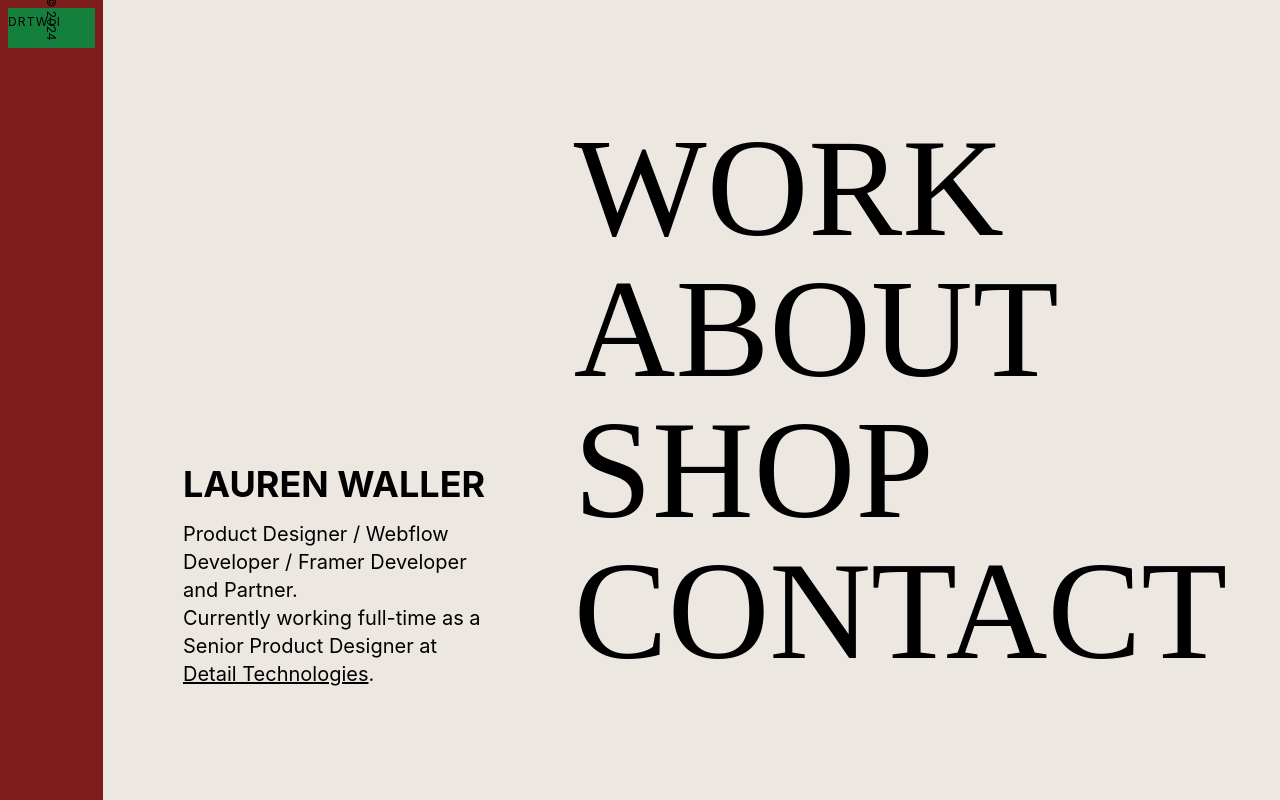
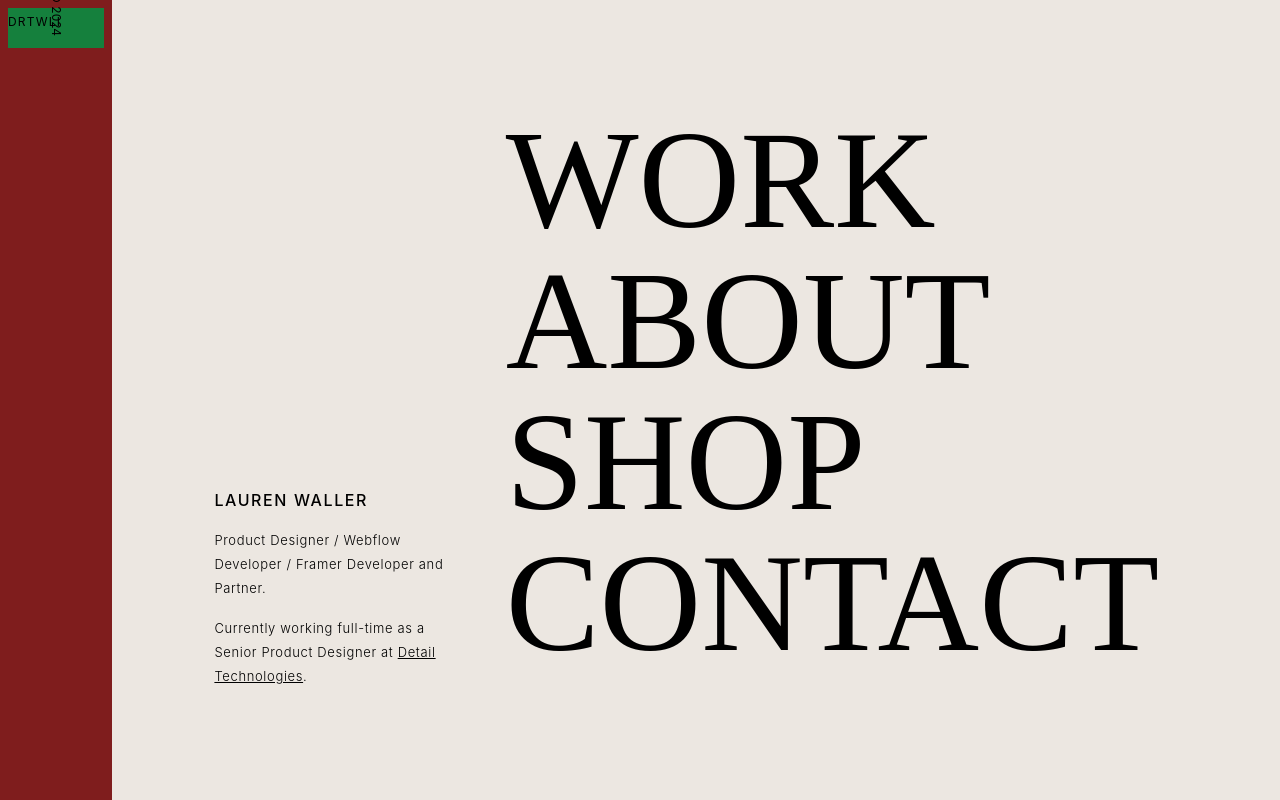
Before and after one commit to Kwasi-1/porfolio, a React (Create React App) app: page / in a window 1280 px wide. Built offline with nearby package versions, Linux system fonts and the light colour scheme.

Commit message:
add home page

```diff
--- /dev/null
+++ b/src/components/MainContent.jsx
@@ -0,0 +1,22 @@
+import React from 'react';
+
+const MainContent = () => {
+  return (
+    <div className="flex flex-col justify-end w-[25%] py-28 font-body">
+      <div className="space-y-4">
+        <h1 className="text-base font-[500] tracking-widest">LAUREN WALLER</h1>
+        <div className="text-[13px] leading-6 font-[300] tracking-wider">
+          <p className='mb-4'>
+            Product Designer / Webflow Developer / Framer Developer and Partner.
+          </p>
+          <p>
+            Currently working full-time as a Senior Product Designer at{' '}
+            <a href="#" className="underline">Detail Technologies</a>.
+          </p>
+        </div>
+      </div>
+    </div>
+  );
+};
+
+export default MainContent;
--- /dev/null
+++ b/src/components/NavigationLinks.jsx
@@ -0,0 +1,15 @@
+import React from 'react';
+import { Link } from 'react-router-dom';
+
+const NavigationLinks = () => {
+  return (
+    <div className="grid grid-cols-1 text-[11vw] font-[300] font-custom leading-[1] pl-[7%] pt-[10%]">
+      <Link to="work" className='hover:italic transform ease-in-out duration-300'>WORK</Link>
+      <Link to="#about" className='hover:italic transform ease-in-out duration-300'>ABOUT</Link>
+      <Link to="#shop" className='hover:italic transform ease-in-out duration-300'>SHOP</Link>
+      <Link to="#contact" className='hover:italic transform ease-in-out duration-300'>CONTACT</Link>
+    </div>
+  );
+};
+
+export default NavigationLinks;
--- a/src/pages/Home.js
+++ b/src/pages/Home.js
@@ -8,26 +8,26 @@ const Home = () => {
       <Sidebar />
 
       {/* Main container split into two halves */}
-      <div className="flex w-full">
+      <div className="flex w-[90%]  pl-[8%] pr-[5%]">
 
         {/* Left Section (Text) */}
-        <div className="flex flex-col justify-end w-2/5 px-20 py-28">
+        <div className="flex flex-col justify-end w-[25%] py-28 font-body">
           <div className="space-y-4">
-            <h1 className="text-4xl font-bold">LAUREN WALLER</h1>
-            <p className="text-xl">
-              Product Designer / Webflow Developer / Framer Developer and Partner.<br />
-              Currently working full-time as a Senior Product Designer at <a href="#" className="underline">Detail Technologies</a>.
-            </p>
+            <h1 className="text-base font-[500] tracking-widest">LAUREN WALLER</h1>
+            <div className="text-[13px] leading-6 font-[300]  tracking-wider">
+              <p className='mb-4'>Product Designer / Webflow Developer / Framer Developer and Partner.</p>
+              <p>Currently working full-time as a Senior Product Designer at <a href="#" className="underline">Detail Technologies</a>.</p>
+            </div>
           </div>
         </div>
 
         {/* Right Section (Links) */}
-        <div className="flex justify-center items-center w-1/2">
-          <div className="grid grid-cols-1 text-5xl font-custom">
-            <Link to="work" className='text-[11vw] font-[300] hover:italic transform ease-in-out duration-300'>WORK</Link>
-            <Link to="#about" className='text-[11vw] hover:italic transform ease-in-out duration-300'>ABOUT</Link>
-            <Link to="#shop" className='text-[11vw] hover:italic transform ease-in-out duration-300'>SHOP</Link>
-            <Link to="#contact" className='text-[11vw] hover:italic transform ease-in-out duration-300'>CONTACT</Link>
+        <div className="flex justify-center items-center w-[65%] h-[90vh]">
+          <div className="grid grid-cols-1 text-[11vw] font-[300] font-custom leading-[1]  pl-[7%]  pt-[10%]">
+            <Link to="work" className='hover:italic transform ease-in-out duration-300'>WORK</Link>
+            <Link to="#about" className='hover:italic transform ease-in-out duration-300'>ABOUT</Link>
+            <Link to="#shop" className='hover:italic transform ease-in-out duration-300'>SHOP</Link>
+            <Link to="#contact" className='hover:italic transform ease-in-out duration-300'>CONTACT</Link>
           </div>
         </div>
 
```
